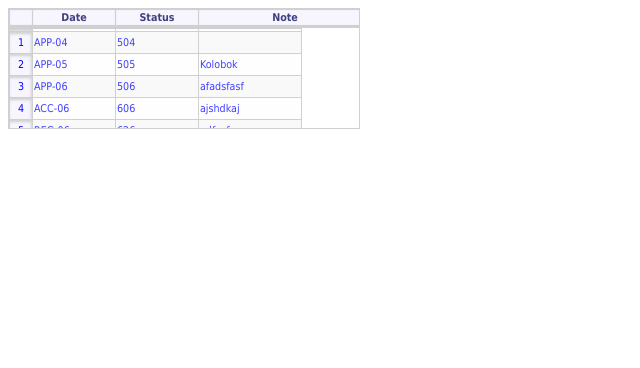
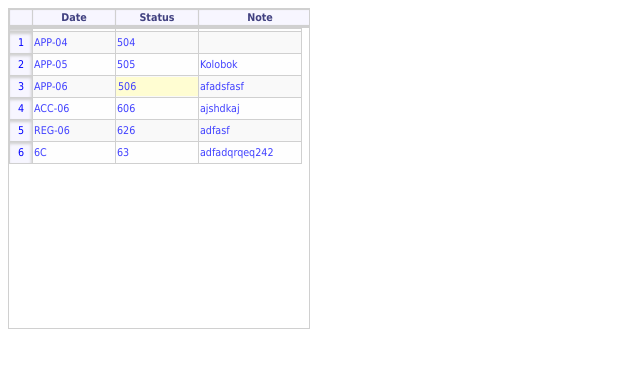
Before and after one commit to INgeeg/jAccess, a plain HTML site: page Index.html in a window 1280 px wide. Both pictures are taken after a click on the element 155 px from the left and 96 px from the top of the page. Shown: the whole page, without its empty margins (0-640 px from the left). Drawn offline with Linux system fonts and the light colour scheme.

Commit message:
update plugin

```diff
--- a/Content/Main.css
+++ b/Content/Main.css
@@ -69,7 +69,7 @@
     font-size:inherit;
     color:inherit;
     outline:none;
-    /*background-color:rgb(255,253,210);*/  /*to be removed*/
+    background-color:rgb(255,253,210); /*to be removed*/
 }
 
 
--- a/Index.html
+++ b/Index.html
@@ -32,35 +32,38 @@
 
 
             var table1_settings = {
-                width: 350,
-                height: 100,
+                width: 300,
+                height: 300,
                 table: "LoadStatus",
+                config: { type: ["text","note","date","drop"]},
                 columns: [
-                    { width: 80, header: "Date", map: "Date", mask: "Shortname", id: "Person", align: "center", edit: true },
-                    { width: 80, header: "Status", map: "Status", edit: false },
-                    { width: 100, header: "Note", map: "Note", edit: true }
+                    { width: 80, header: "Date", map: "Date", mask: "Shortname", id: "Person", align: "center", edit: true, type: "text" },
+                    { width: 80, header: "Status", map: "Status", edit: true, type: "text" },
+                    { width: 100, header: "Note", map: "Note", edit: true,type:"text" }
                 ]
             };
 
             var table2_settings = {
-                width: 300,
+                width: 400,
                 height: 100,
+                table: "LoadStatus",
+                config: { type: ["text", "note", "date", "drop"] },
                 columns: [
-                    { width: 80, header: "Date", map: "", mask: "" },
-                    { width: 80, header: "Status", map: "" },
-                    { width: 100, header: "Note", map: "" }
+                    { width: 80, header: "Date", map: "Date", mask: "Shortname", id: "Person", align: "center", edit: true, type: "text" },
+                    { width: 80, header: "Status", map: "Status", edit: true, type: "text" },
+                    { width: 100, header: "Note", map: "Note", edit: true, type: "text" }
                 ]
             };
 
             $("#table1").jaccess(table1_settings);
             $("#table1").jaccess(table1_settings).load(data);
-            //$("#table1").jaccess(table1_settings).load();
-            //$("#table1").jaccess().load();
+            //$("#table2").jaccess(table2_settings);
+           // $("#table2").jaccess(table2_settings).load(data);
 
 
-            $(".datagrid-con").scroll(function () {
-                $(".datagrid").scrollLeft($(this).scrollLeft());
-            });
+            //$(".datagrid-con").scroll(function () {
+               // $(".datagrid").scrollLeft($(this).scrollLeft());
+           // });
         });
 
 
--- a/scripts/jaccess-editable.js
+++ b/scripts/jaccess-editable.js
@@ -21,7 +21,8 @@
             width = options.width,
             item = [],
             table_total = 20,
-        id = this.attr("id");
+            id = this.attr("id"),
+            cellpos = -1;
 
         for (var i = 0; i < options.columns.length; i++) {
             table_total += options.columns[i].width << 0;
@@ -30,16 +31,20 @@
         /////////////////////////
 
         if (!this.hasClass("pre-load")) {
+            var self = this;
                 var wrapper_header = $("<div/>").addClass("datagrid").css({ width: width });
                 var wrapper = $("<div/>").addClass("datagrid-con").css({ width: width, height: height });
+
+
                 var table_header = $("<table />").css({ width: table_total });
                 item = ["<tr><td style='width:20px;'></td>"];
                 for (var i = 0; i < options.columns.length; i++) {
                     if (i == options.columns.length - 1)
-                        item.push("<td style='width:" +header_last + "px;'>" + options.columns[i].header + "</td>");
+                        item.push("<td style='width:" + header_last + "px;'  class='tbl-header-sort'>" + options.columns[i].header + "</td>");
                     else
-                        item.push("<td style='width:" + options.columns[i].width + "px;'>" + options.columns[i].header + "</td>");
+                        item.push("<td style='width:" + options.columns[i].width + "px;' class='tbl-header-sort'>" + options.columns[i].header + "</td>");
                 } item.push("</tr>"); table_header.append(item.join("")).wrapAll(wrapper_header);
+
 
                 table = $("<table />", { id: id + "-jtable" }).css({ width: table_total });
                 item = ["<tr><td style='width:20px;'></td>"];
@@ -48,46 +53,75 @@
                    // table.find("td:nth-child(" + (count++) + ")").css({ "text-align": (options.columns[i].align ? options.columns[i].align : "left") });
                     item.push("<td style='width:" + options.columns[i].width + "px;'></td>");
                 } item.push("</tr>"); table.append(item.join("")).wrapAll(wrapper);
+                self.append(table_header.parent());
+                self.append(table.parent());
+                self.addClass("pre-load");
 
-                table_header.parent().append(table.parent());
-                this.append(table_header.parent());
-                this.append(table.parent());
-                this.addClass("pre-load");
             }
         } else console.log("Please load settings");
 
         var handler = function () {
-            var self = $(this),
-                index_td = self.index(),
-                index_tr = self.parent().index();
+            var self_ = $(this),
+                index_td = self_.index(),
+                index_tr = self_.parent().index(),
+                tmp = index_td + index_tr * 50,
+                text = self_.text(),
+                newContent = table.find(".cellEditing").children().val();
+            if (self_.hasClass("tbl-header-sort"))//sort
+            {
+                console.log("header is clicked");
+                return;
+            }
+
+
             if (index_tr == 0) return; //header row
             if (index_td == 0)//header column
             {
-                console.log("pops");
+                if (self_.parent().hasClass("selected-tr")) {
+                    table.find("tr").removeClass("selected-tr");
+                } else {
+                    table.find("tr").removeClass("selected-tr");
+                    self_.parent().addClass("selected-tr");
+                }
                 return;
             }
 
             if (options.columns[index_td - 1].edit) //editable td
             {
-                console.log("this is editable");
+                table.find("tr").removeClass("selected-tr");
+                if (cellpos != tmp) {
+                    table.find(".cellEditing").text(newContent)
+                    .removeClass("cellEditing");
+
+                    if (options.columns[index_td - 1].type=="text") {
+                        self_.addClass("cellEditing")
+                             .html("<input type='text' value='" + text + "' />")
+                             .children()
+                             .focus();
+                    }
+
+                    cellpos = index_td + index_tr * 50;
+                }
+
+                return;
             }
             else
             {
                 console.log("uneditable");
+                return;
             }
 
 
         }
 
-        return {
-            load: function (data) {
+        var load = function (data) {
         if (options) {
             if (data) {
                 var data = data[options.table];
                 item = [];
                 var count = 1;
                 for (var i = 0; i < data.RowCount; i++) {
-                            item.push("<tr id='" + (options.columns[0].id ? data[options.columns[0].id][i]: "") + "'><td>" + count + "</td>");
+                    item.push("<tr id='" + (options.columns[0].id ? data[options.columns[0].id][i] : "") + "'><td>" + count + "</td>");
                     for (var j = 0; j < options.columns.length; j++) {
                         item.push("<td data-map='" + (options.columns[j].mask ? data[options.columns[j].map][i] : "") + "'>" +
                             (options.columns[j].mask ? data[options.columns[j].mask][i]
@@ -99,10 +133,20 @@
                 }
                 table.find("tr:first").after(item.join(""));
                 table.on("click", "td", handler);
+                table.parent().parent().on("click", ".tbl-header-sort", handler);
+                //wrapper.on("scroll", function () {
+                    //wrapper_header.scrollLeft($(this).scrollLeft());
+                //});
+
+                $(".datagrid-con").scroll(function () {
+                 $(".datagrid").scrollLeft($(this).scrollLeft());
+                });
             }
             else { console.log("No data was loaded;"); }
         } else { console.log("Please load settings;"); }
     }
+        return {
+            load: load
         };
     }
 
```
Lines whose indentation alone changed are shown as unchanged.
